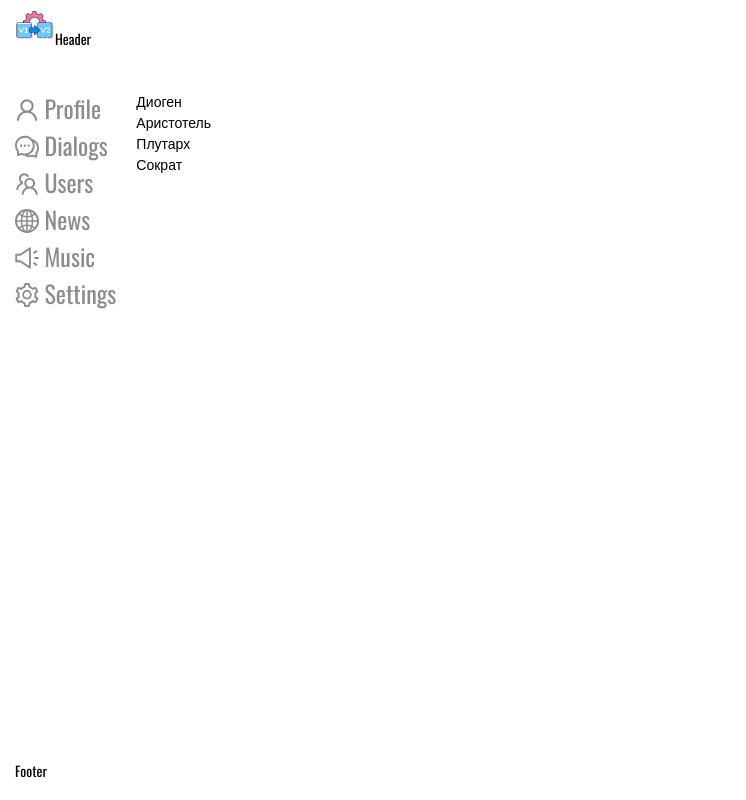
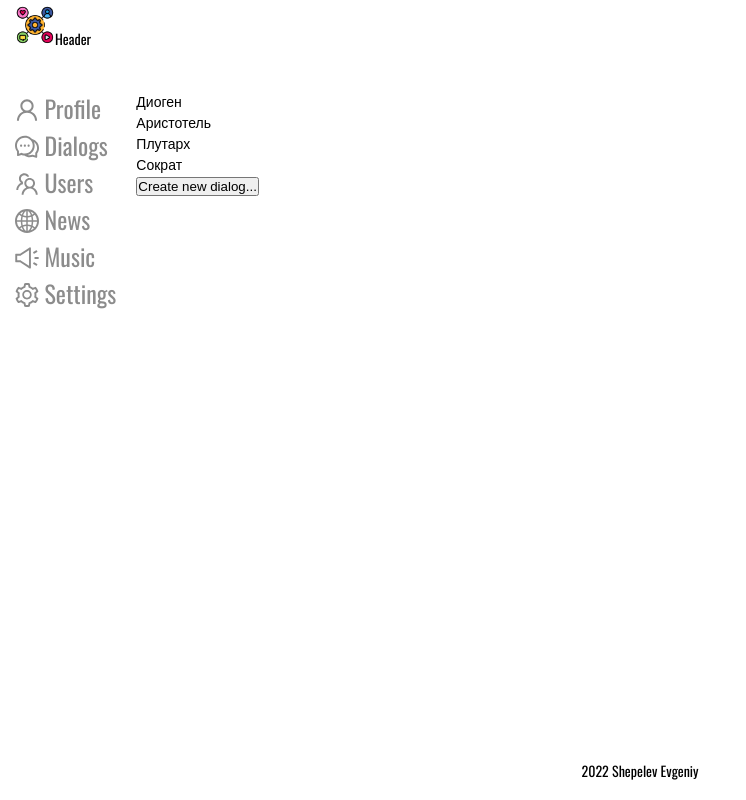
Before and after one commit to EPShepelev/React_Social_network_v2, a React (Create React App) app: page /dialogs in a window 1280 px wide. Shown: the whole page, without its empty margins (0-746 px from the left). Built offline with nearby package versions, Linux system fonts and the light colour scheme.

Commit message:
create components: back, dialog, dialogs, user card; change logo image; add footer style

```diff
--- /dev/null
+++ b/src/components/Back/Back.module.scss
@@ -0,0 +1,3 @@
+.button {
+  cursor: pointer;
+}
--- /dev/null
+++ b/src/components/Back/Back.tsx
@@ -0,0 +1,10 @@
+import { RollbackOutlined } from '@ant-design/icons'
+import styles from './Back.module.scss'
+
+export const Back: React.FC = () => {
+  return (
+    <div className={styles.button}>
+      <RollbackOutlined />
+    </div>
+  );
+}
--- /dev/null
+++ b/src/components/Dialog/Dialog.module.scss
@@ -0,0 +1,7 @@
+.card {
+  display: flex;
+  flex-direction: row;
+  align-items: flex-start;
+  justify-content: space-between;
+  flex-wrap: nowrap;
+}
--- /dev/null
+++ b/src/components/Dialog/Dialog.tsx
@@ -0,0 +1,18 @@
+import { Back } from '../Back/Back'
+import { UserCard } from '../UserCard/UserCard';
+import style from './Dialog.module.scss'
+
+export const Dialog: React.FC = () => {
+  return (
+    <div >
+      <div className={style.card}>
+        <UserCard />
+        <Back />
+      </div>
+      <div>
+        Message list
+        {/* map for array of messages with this user */}
+      </div>
+    </div>
+  );
+}
--- a/src/components/Dialogs/Dialogs.tsx
+++ b/src/components/Dialogs/Dialogs.tsx
@@ -1,15 +1,29 @@
+import { useState } from 'react'
 import { useSelector, useDispatch } from 'react-redux'
 import { addDialog } from '../../store/Slice/dialogsSlice'
+import { Dialog } from '../Dialog/Dialog'
 
 export const Dialogs: React.FC = () => {
   const { dialogs } = useSelector((state: any) => state.dialogs)
   const dispatch = useDispatch()
 
+  const [showDialog, setShowDialog] = useState(false)
+
+  const showDialogToggle = () => {
+    setShowDialog(!showDialog)
+  }
+
   return (
-    dialogs.map((dialog: any) =>
-      <div key={dialog.id}>
-        <span>{dialog.userName}</span>
+    <>
+      {dialogs.map((dialog: any) =>
+        <div key={dialog.id} onClick={showDialogToggle}>
+          <span>{dialog.userName}</span>
+        </div>
+      )}
+      {showDialog && <Dialog/>}
+      <div>
+        <button>Create new dialog...</button>
       </div>
-    )
+    </>
   )
 }
--- /dev/null
+++ b/src/components/Footer/Footer.module.scss
@@ -0,0 +1,3 @@
+.footer {
+  text-align: center;
+}
--- a/src/components/Footer/Footer.tsx
+++ b/src/components/Footer/Footer.tsx
@@ -1,7 +1,9 @@
+import style from './Footer.module.scss'
+
 export const Footer: React.FC = () => {
   return (
-    <div>
-      Footer
+    <div className={style.footer}>
+      2022 Shepelev Evgeniy
     </div>
   );
 }
--- /dev/null
+++ b/src/components/UserCard/UserCard.tsx
@@ -0,0 +1,11 @@
+import styles from './UserCard.module.scss'
+
+export const UserCard: React.FC = () => {
+  return (
+    <div>
+     {/* avatar - component */}
+     {/* user name */}
+     {/* lately, some user info */}
+    </div>
+  );
+}
```
Also changed, not shown: src/assets/images/logo.png, src/components/UserCard/UserCard.module.scss (added).
